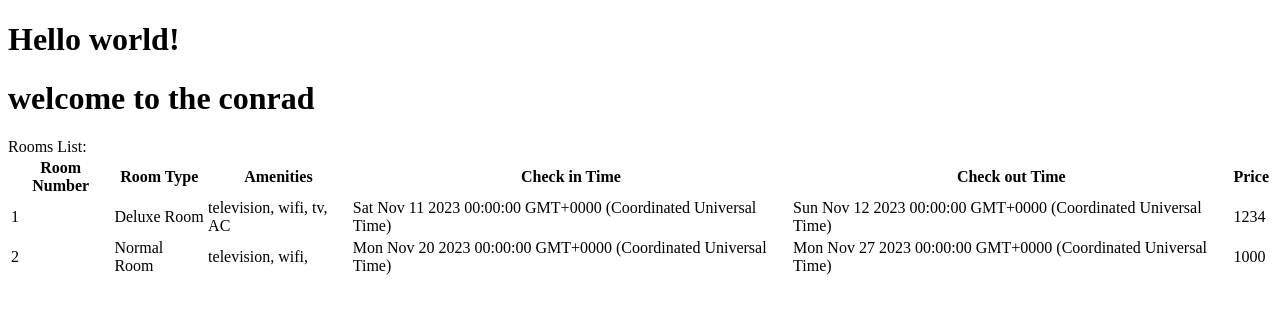
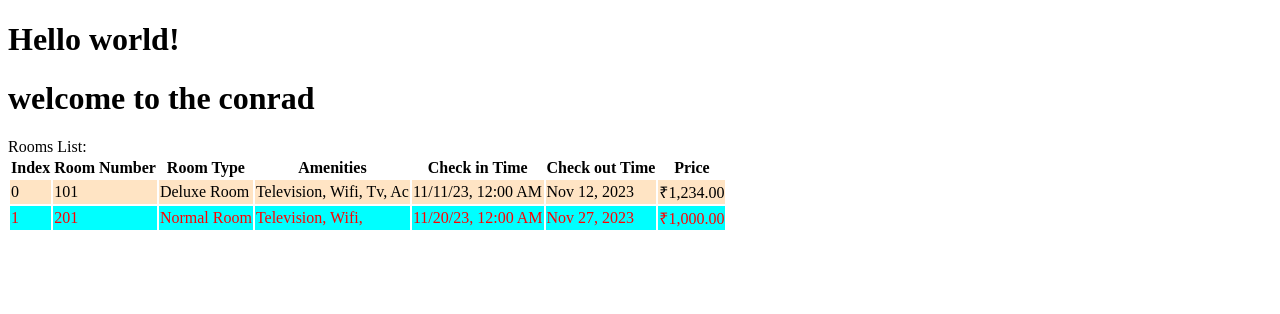
Before and after one commit to shubhambodane/hotelinventoryapp, an Angular app: page / in a window 1280 px wide. Shown: the top 314 px of the page. Built offline with nearby package versions, Linux system fonts and the light colour scheme.

Commit message:
added ngClass and pipes

```diff
--- a/src/app/rooms/rooms.component.html
+++ b/src/app/rooms/rooms.component.html
@@ -8,10 +8,9 @@
 
 <div *ngIf="rooms.availableRooms > 0 ">
     Rooms List:
-    <!-- {{ roomList }} -->
-
     <table>
         <tr>
+            <th>Index</th>
             <th>Room Number</th>
             <th>Room Type</th>
             <th>Amenities</th>
@@ -19,15 +18,15 @@
             <th>Check out Time</th>
             <th>Price</th>
         </tr>
-        <tr *ngFor="let room of roomList; let e=even; let o = odd; let i =index;">
+        <tr [ngClass]=" e ? 'even' : 'odd'" *ngFor="let room of roomList; let e=even; let o = odd; let i =index;">
             <!-- <td>{{ e ? "Even": "Odd"}}</td> -->
-            <!-- <td>{{ i }}</td> -->
+            <td>{{ i }}</td>
             <td>{{ room.roomNumber}}</td>
             <td>{{ room.roomType}}</td>
-            <td>{{ room.amenities}}</td>
-            <td>{{ room.checkinTime}}</td>
-            <td>{{ room.checkoutTime}}</td>
-            <td>{{ room.price}}</td>
+            <td>{{ room.amenities | titlecase}}</td>
+            <td>{{ room.checkinTime | date : 'short' }}</td>
+            <td>{{ room.checkoutTime | date }}</td>
+            <td>{{ room.price | currency : 'INR'}}</td>
         </tr>
     </table>
 </div>
--- a/src/app/rooms/rooms.component.scss
+++ b/src/app/rooms/rooms.component.scss
@@ -0,0 +1,9 @@
+.even {
+    color: black;
+    background-color: bisque;
+}
+
+.odd {
+    color: red;
+    background-color: aqua;
+}
--- a/src/app/rooms/rooms.component.ts
+++ b/src/app/rooms/rooms.component.ts
@@ -23,7 +23,7 @@
 
   roomList: RoomList[] = [
     {
-      roomNumber: 1,
+      roomNumber: 101,
       roomType: 'Deluxe Room',
       amenities: 'television, wifi, tv, AC',
       checkinTime: new Date('11-Nov-2023'),
@@ -32,7 +32,7 @@
       photos: 'test',
     },
     {
-      roomNumber: 2,
+      roomNumber: 201,
       roomType: 'Normal Room',
       amenities: 'television, wifi, ',
       checkinTime: new Date('20-Nov-2023'),
```
